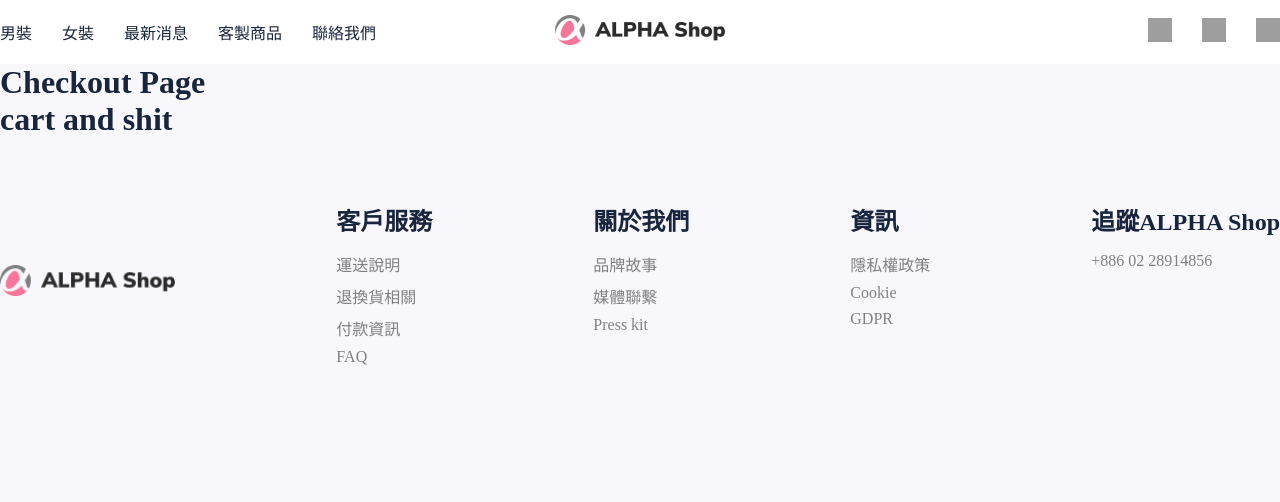
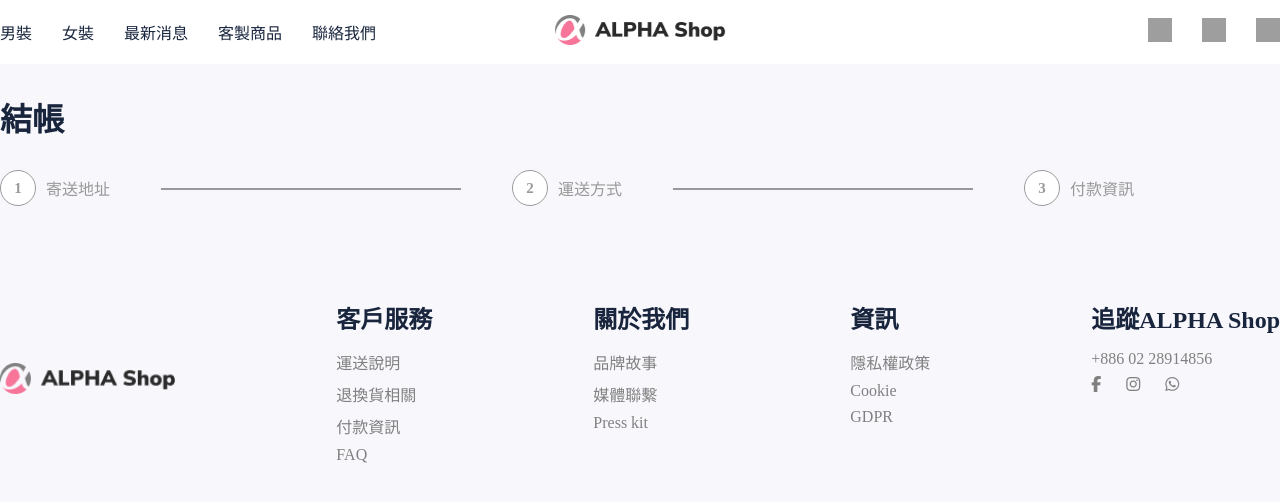
Before and after one commit to poshenc/alpha-shop-vue, a Vue app: page /#/checkout in a window 1280 px wide. Shown: the top 502 px of the page. Built offline with nearby package versions, Linux system fonts and the light colour scheme; grey boxes are pictures that could not be loaded.

Commit message:
add StepPanel Component

```diff
--- a/public/index.html
+++ b/public/index.html
@@ -1,17 +1,24 @@
 <!DOCTYPE html>
 <html lang="">
+
 <head>
   <meta charset="utf-8">
   <meta http-equiv="X-UA-Compatible" content="IE=edge">
   <meta name="viewport" content="width=device-width,initial-scale=1.0">
   <link rel="icon" href="<%= BASE_URL %>favicon.ico">
-    <title><%= htmlWebpackPlugin.options.title %></title>
+  <script src="https://kit.fontawesome.com/236b68f9d9.js" crossorigin="anonymous"></script>
+  <title>
+    <%= htmlWebpackPlugin.options.title %>
+  </title>
 </head>
+
 <body>
   <noscript>
-      <strong>We're sorry but <%= htmlWebpackPlugin.options.title %> doesn't work properly without JavaScript enabled. Please enable it to continue.</strong>
+    <strong>We're sorry but <%= htmlWebpackPlugin.options.title %> doesn't work properly without JavaScript enabled.
+        Please enable it to continue.</strong>
   </noscript>
   <div id="app"></div>
   <!-- built files will be auto injected -->
 </body>
+
 </html>
--- a/src/assets/scss/main.scss
+++ b/src/assets/scss/main.scss
@@ -98,6 +98,14 @@ $sizes: (
   @each $num, $val in $sizes {
     .#{$abbrev}-#{$num} {
       #{$prop}: $val;
+    }
+  }
+}
+
+@mixin getStepNums($num) {
+  @for $i from 1 through $num {
+    &:nth-child(#{$i}) .circle-container::after {
+      content: "#{$i}";
     }
   }
 }
@@ -388,9 +396,85 @@ body {
             font-weight: normal;
             font-size: 16px;
             margin: 8px 0;
+
+            .footer-icon {
+              margin-right: 25px;
+            }
           }
         }
       }
     }
 
+    .step-panel {
+      margin: 30px 0;
+
+      .stepper-container {
+        display: grid;
+        grid-template-columns: 2fr 2fr 1fr;
+        margin: 30px 0;
+
+        .step-part {
+          display: flex;
+          @include getStepNums(3);
+
+          .step {
+            display: flex;
+            .circle-container {
+              display: flex;
+              justify-content: center;
+              align-items: center;
+              height: 36px;
+              width: 36px;
+              background-color: white;
+              border-radius: 50%;
+              color: $gray;
+              border: 1px $gray solid;
+              font-size: 15px;
+              font-weight: bold;
+              margin-right: 10px;
+            }
+
+
+            .label-container {
+              margin: auto;
+              color: $gray;
+              font-size: 16px;
+            }
+
+            &.checked, &.active {
+              .circle-container {
+                background-color: $black;
+                color: white;
+              }
+              .label-container {
+                color: black;
+              }
+            }
+
+            &.checked .circle-container::after {
+                content: "\2714";
+              }
+
+
+          }
+
+          .connect-line {
+            flex: 1;
+            height: 2px;
+            background-color: $gray;
+            margin: 18px 10% 0 10%;
+            width: 50%;
+           }
+
+        }
+
+
+
+      }
+    }
+
+
+
+
+
 }
--- a/src/components/Footer.vue
+++ b/src/components/Footer.vue
@@ -34,7 +34,9 @@
         <ul class="footer-list">
           <li class="footer-item">+886 02 28914856</li>
           <li class="footer-item">
-            <i class="fab fa-facebook-f"></i>
+            <i class="footer-icon fab fa-facebook-f"></i>
+            <i class="footer-icon fab fa-instagram"></i>
+            <i class="footer-icon fab fa-whatsapp"></i>
           </li>
         </ul>
       </div>
--- /dev/null
+++ b/src/components/StepPanel.vue
@@ -0,0 +1,53 @@
+<template>
+  <div class="step-panel">
+    <h1>結帳</h1>
+    <div class="stepper-container">
+      <div class="step-part">
+        <div
+          class="step"
+          :class="[
+            formStep === 1 ? 'active' : '',
+            formStep === 2 || formStep === 3 ? 'checked' : '',
+          ]"
+        >
+          <div class="circle-container"></div>
+          <div class="label-container">寄送地址</div>
+        </div>
+        <div class="connect-line"></div>
+      </div>
+
+      <div class="step-part">
+        <div
+          class="step"
+          :class="[
+            formStep === 2 ? 'active' : '',
+            formStep === 3 ? 'checked' : '',
+          ]"
+        >
+          <div class="circle-container"></div>
+          <div class="label-container">運送方式</div>
+        </div>
+        <div class="connect-line"></div>
+      </div>
+
+      <div class="step-part">
+        <div class="step" :class="[formStep === 3 ? 'active' : '']">
+          <div class="circle-container"></div>
+          <div class="label-container">付款資訊</div>
+        </div>
+      </div>
+    </div>
+  </div>
+</template>
+
+<script>
+export default {
+  name: "StepPanel",
+  props: {
+    formStep: {
+      type: Number,
+      required: true,
+    },
+  },
+};
+</script>
--- a/src/views/Checkout.vue
+++ b/src/views/Checkout.vue
@@ -1,6 +1,23 @@
 <template>
   <div>
-    <h1>Checkout Page</h1>
-    <h1>cart and shit</h1>
+    <StepPanel :formStep="user.formStep" />
   </div>
 </template>
+
+<script>
+import StepPanel from "../components/StepPanel.vue";
+
+export default {
+  name: "Checkout",
+  components: {
+    StepPanel,
+  },
+  data() {
+    return {
+      user: {
+        formStep: "",
+      },
+    };
+  },
+};
+</script>
```
Lines whose indentation alone changed are shown as unchanged.
